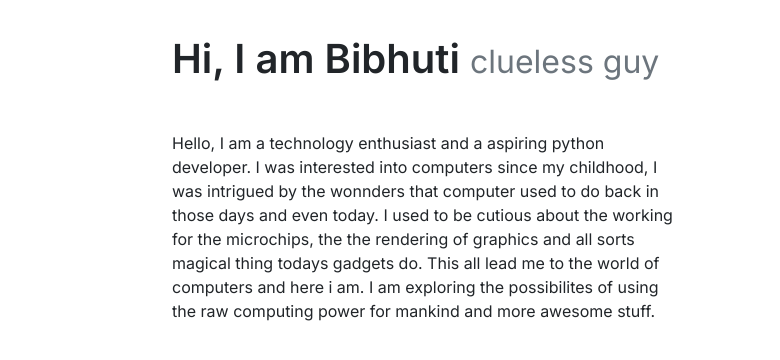
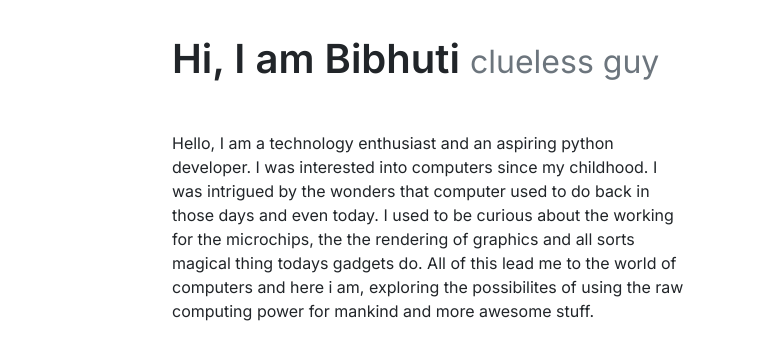
Before and after one commit to Bibhuti2000/PortFoliopage1, a plain HTML site: page index.html in a window 1280 px wide. Shown: the part 205-565 px from the top of the page, 500-1280 px from the left. Drawn offline with nearby package versions, Linux system fonts and the light colour scheme.

Commit message:
Update index.html

```diff
--- a/index.html
+++ b/index.html
@@ -52,10 +52,10 @@
             Hi, I am Bibhuti
             <small class="text-muted">clueless guy</small>
         </h1>
-        <p class="lead" style="font-size: medium; font-weight: 500;  margin-top: 5vh; margin-bottom: 5vh;">Hello, I am a technology enthusiast and a aspiring python developer.
-        I was interested into computers since my childhood, I was intrigued by the wonnders that computer used to do back in those days and
-    even today. I used to be cutious about the working for the microchips, the the rendering of graphics and all sorts magical thing
-todays gadgets do. This all lead me to the world of computers and here i am. I am exploring the possibilites of using the raw computing power
+        <p class="lead" style="font-size: medium; font-weight: 500;  margin-top: 5vh; margin-bottom: 5vh;">Hello, I am a technology enthusiast and an aspiring python developer.
+        I was interested into computers since my childhood. I was intrigued by the wonders that computer used to do back in those days and
+    even today. I used to be curious about the working for the microchips, the the rendering of graphics and all sorts magical thing
+todays gadgets do. All of this lead me to the world of computers and here i am, exploring the possibilites of using the raw computing power
 for mankind and more awesome stuff. </p>
 
            <div class="btngrp"><button type="button" class="btn btn-dark" id="projectbtn" style="margin:auto" onclick="window.open('#projectlist', '_self')">Projects</button>
```
